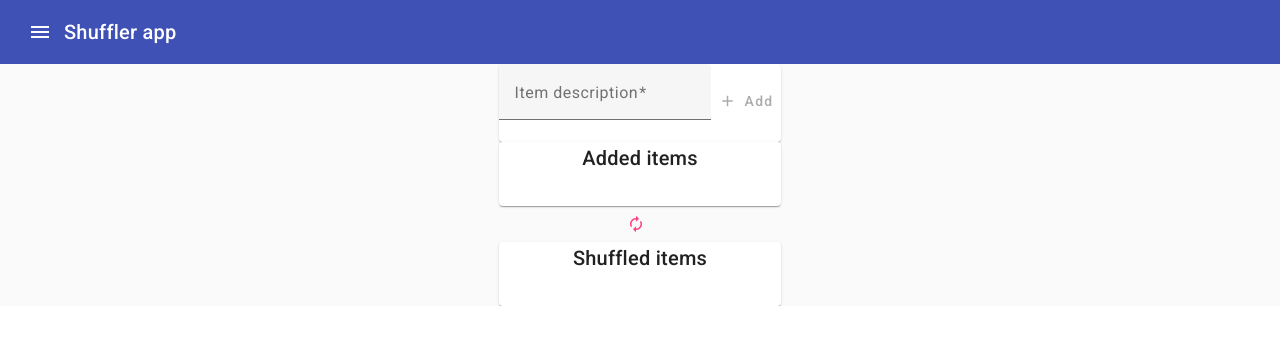
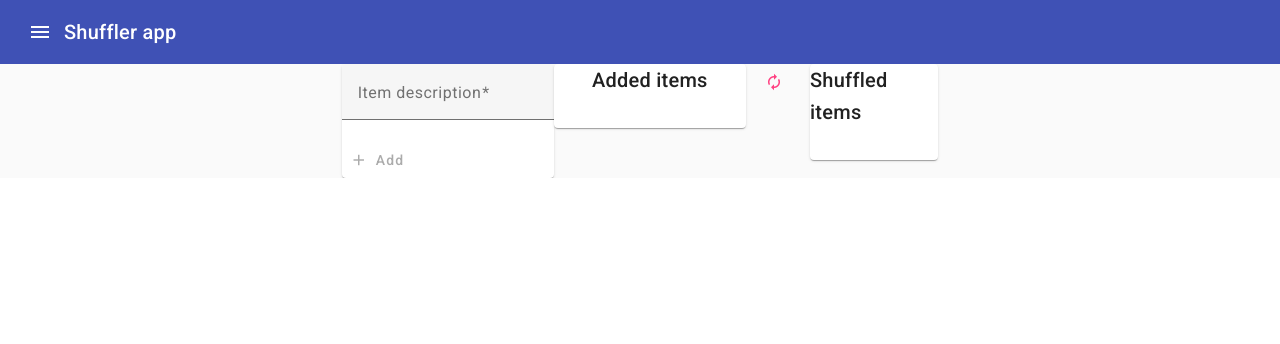
Before and after one commit to aldnoah93/shuffler, an Angular app: page / in a window 1280 px wide. Shown: the top 344 px of the page. Built offline with nearby package versions, Linux system fonts and the light colour scheme.

Commit message:
update style

```diff
--- a/src/app/shuffle/shuffle.component.html
+++ b/src/app/shuffle/shuffle.component.html
@@ -1,5 +1,5 @@
-<section class="container mx-auto flex flex-col flex-wrap items-center mt-8">
-  <div class="flex flex-col items-center md:flex-row md:items-start gap-8">
+<section class="mx-auto flex flex-col flex-wrap items-center mt-8">
+  <div class="flex flex-row items-start md:flex-col gap-8">
     <div class="w-full md:w-1/3">
       <app-shuffle-input-form (newItemEvent)="addItem($event)"></app-shuffle-input-form>
     </div>
@@ -7,7 +7,7 @@
       <app-shuffle-list class="flex-1" [listTitle]="'Added items'" [shuffleListItem]="shuffleItems"
         (itemDeleteByIdEvent)="deleteItemById($event)"></app-shuffle-list>
     </div>
-    <div class="w-full md:w-1/3 flex flex-col md:flex-row">
+    <div class="w-full md:w-1/3 flex flex-row md:flex-col">
       <button mat-button (click)="shuffle()" color="accent">
         <mat-icon aria-hidden="false" aria-label="Delete icon">autorenew</mat-icon>
       </button>
```
